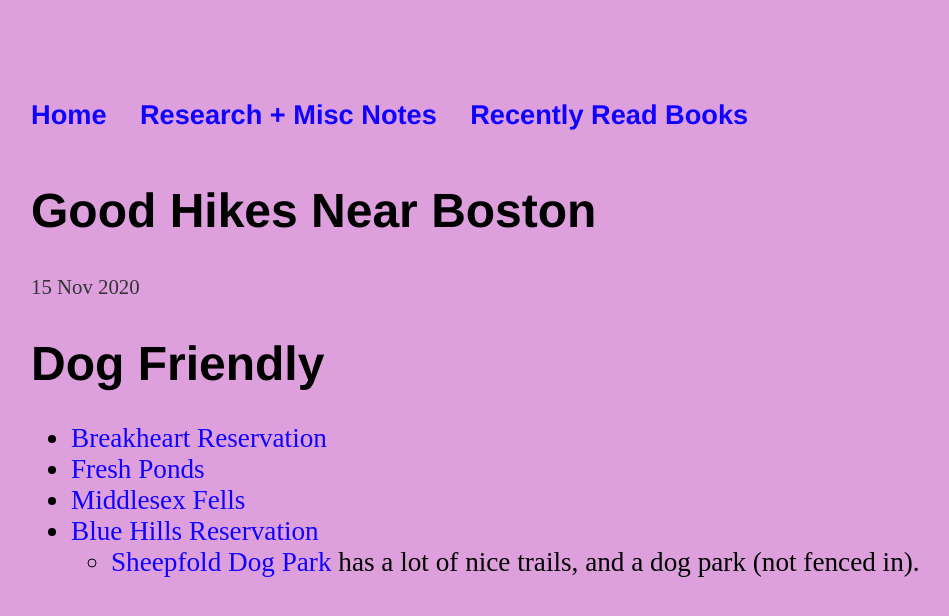
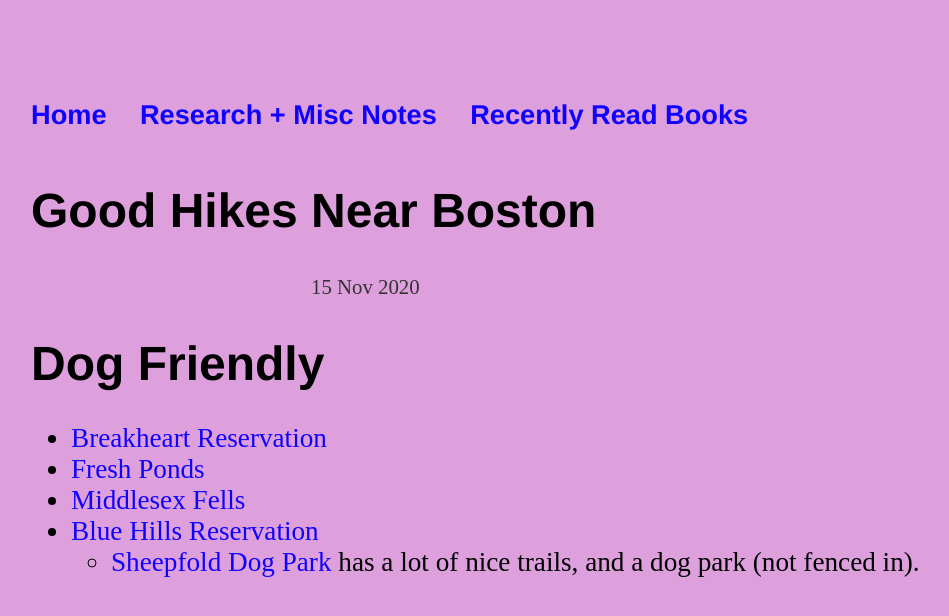
Before and after one commit to kozleo/kozleo.github.io, a Jekyll site: the page built from _posts/2020-11-15-Good-Hikes-Near-Boston.md, in a window 1280 px wide. Shown: the top 616 px of the page, without its empty margins (49-998 px from the left). Built offline with Jekyll 4.4.1, drawn with Linux system fonts in a browser that asks for light colours; nearby versions of some CDN libraries; our own code applies the rules of GitHub Pages for plain Markdown files.

Commit message:
Update main.css

```diff
--- a/css/main.css
+++ b/css/main.css
@@ -32,7 +32,8 @@ p {
     line-height: 2.1rem;
     color: #333;
     text-align: justify;
-    width: 50%
+    width: 50%;
+    margin: auto;
 }
 footer {
     border-top: 1px solid #d5d5d5;
```
